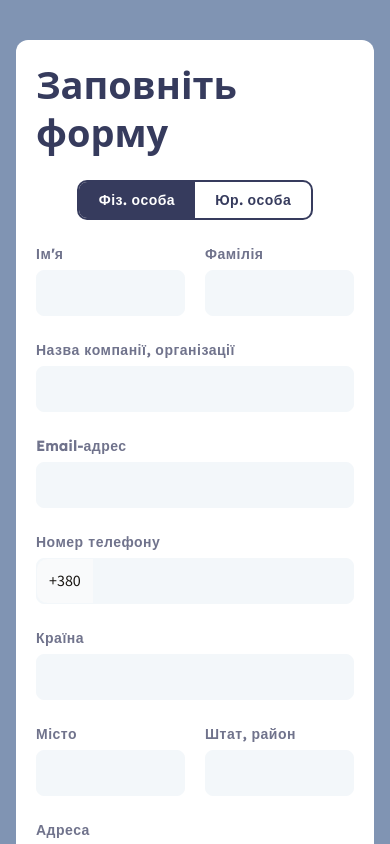
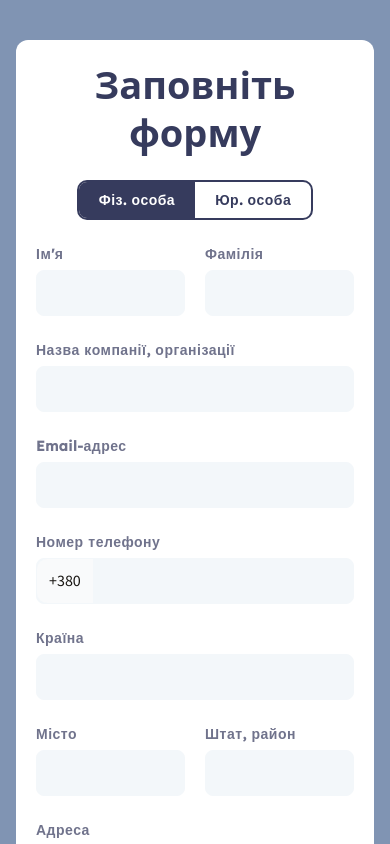
Before and after one commit to VyacheslavKolos/quanticoders-test-task, a React (Vite) app: page /help in a window 390 px wide. Shown: the top 844 px of the page. Built offline with nearby package versions, Linux system fonts and the light colour scheme.

Commit message:
centred mobile text

```diff
--- a/src/modules/help/index.tsx
+++ b/src/modules/help/index.tsx
@@ -13,12 +13,16 @@ const Help = () => (
         iCenter
         className="bg-white p-5 tablet:py-10 tablet:px-14 rounded-lg w-full "
       >
-        <h1 className="text-blue-100 text-h1 tablet:text-large-title">Заповніть форму</h1>
+        <h1 className="text-blue-100 text-h1 tablet:text-large-title text-center">
+          Заповніть форму
+        </h1>
 
         <FormLayout>
           <TabsBlock />
 
-          <h1 className="text-blue-100 text-h1 tablet:text-large-title">Види допомоги</h1>
+          <h1 className="text-blue-100 text-h1 tablet:text-large-title text-center">
+            Види допомоги
+          </h1>
           <MainText className="text-gray-200 mt-2">Ви можете змінити вид допомоги</MainText>
 
           <HelpsTabs />
```
